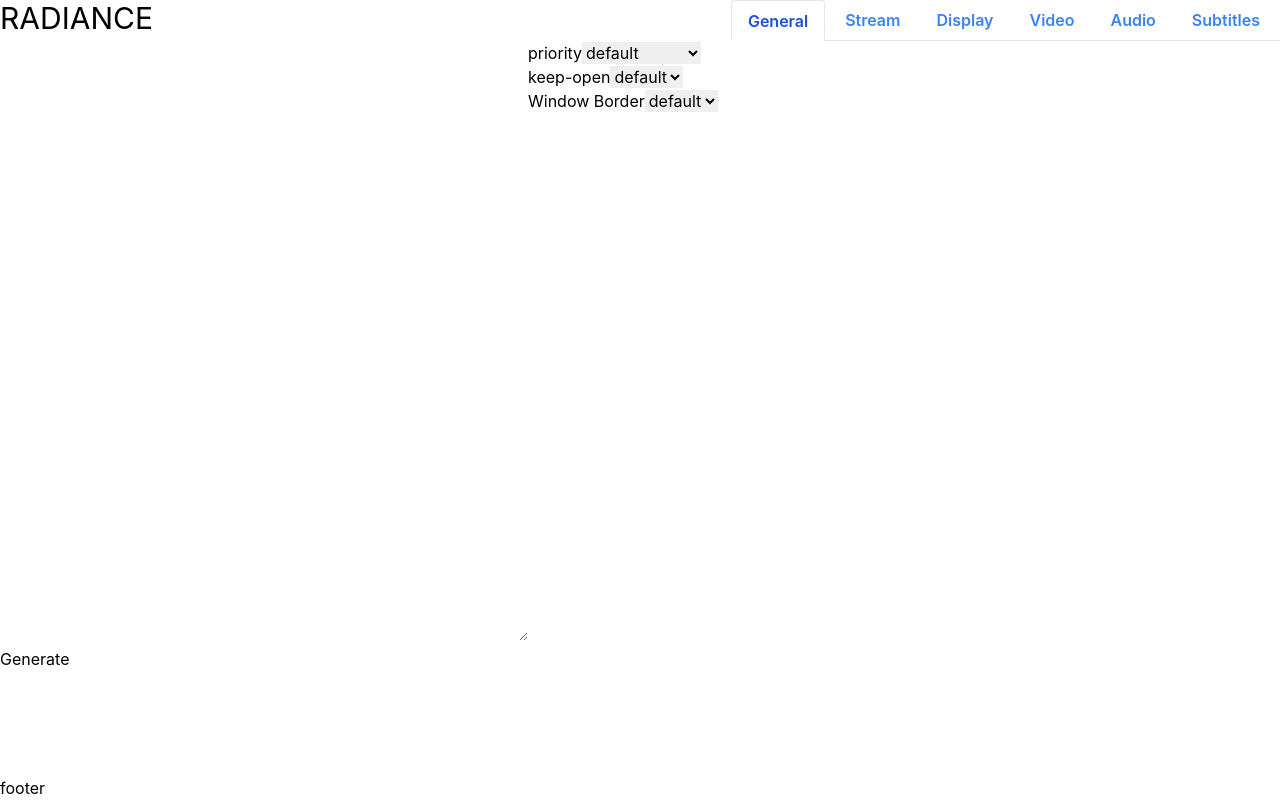
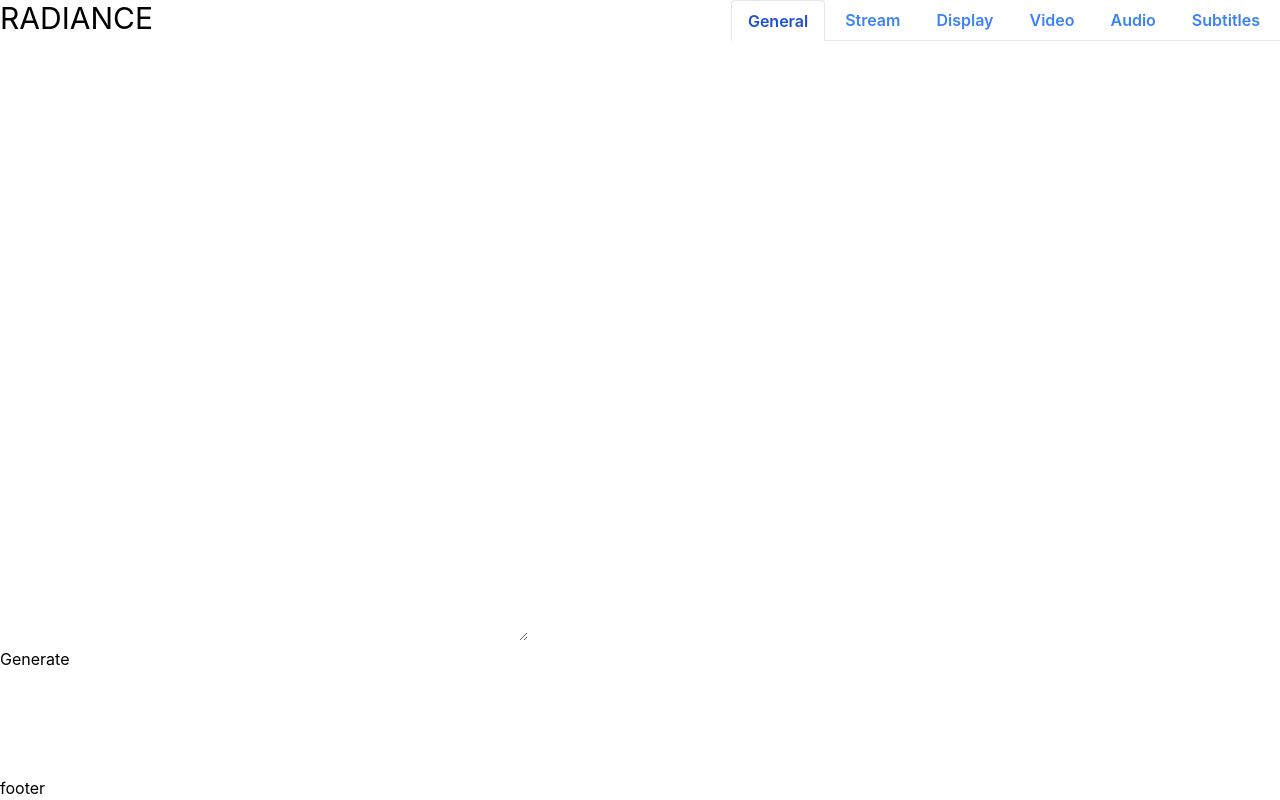
Before and after one commit to vishal-joshy/radiance, a React (Create React App) app: page / in a window 1280 px wide. Built offline with nearby package versions, Linux system fonts and the light colour scheme.

Commit message:
Refactor general dropdown options

```diff
--- a/src/pages/General/General.tsx
+++ b/src/pages/General/General.tsx
@@ -6,21 +6,23 @@ import { useAppDispatch, useAppSelector } from "../../store/hooks";
 
 const yesNoOption = ["default", "yes", "no"];
 
-const generalTemplate = {
-  priority: {
+const generalTemplate = [
+  {
     id: "priority",
+    label: "Priority",
     options: ["default", "high", "abovenormal", "normal", "belownormal", "idle"],
   },
-  keepOpen: {
+  {
     id: "keep-open",
+    label: "Keep Open",
     options: yesNoOption,
   },
-  windowBorder: {
+  {
     id: "border",
     label: "Window Border",
     options: yesNoOption,
   },
-};
+];
 
 function General(): ReactElement {
   const dispatch = useAppDispatch();
@@ -37,24 +39,9 @@ function General(): ReactElement {
 
   return (
     <Layout>
-      <DropDown
-        id={generalTemplate.priority.id}
-        label={generalTemplate.priority.id}
-        values={generalTemplate.priority.options}
-        handleChange={handleChange}
-      />
-      <DropDown
-        id={generalTemplate.keepOpen.id}
-        label={generalTemplate.keepOpen.id}
-        values={generalTemplate.keepOpen.options}
-        handleChange={handleChange}
-      />
-      <DropDown
-        id={generalTemplate.windowBorder.id}
-        label={generalTemplate.windowBorder.label}
-        values={generalTemplate.windowBorder.options}
-        handleChange={handleChange}
-      />
+      {generalTemplate.map(({ id, label, options }) => {
+        <DropDown id={id} label={label} values={options} handleChange={handleChange} />;
+      })}
     </Layout>
   );
 }
```
